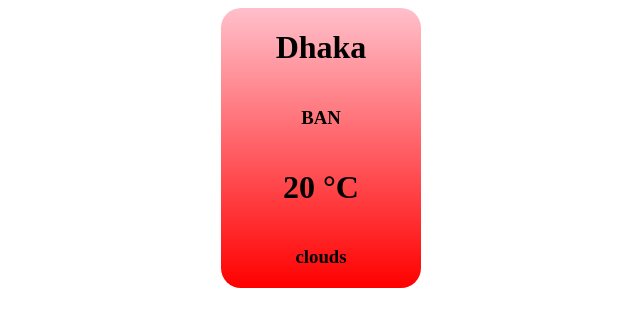
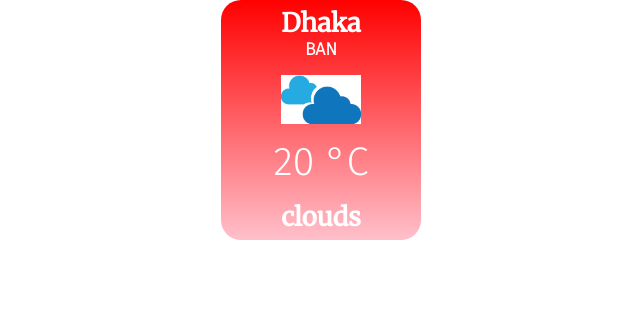
Before and after one commit to NMShihab/weather-news, a React (Create React App) app: page / in a window 1280 px wide. Shown: the top 326 px of the page, without its empty margins (319-959 px from the left). Built offline with nearby package versions, Linux system fonts and the light colour scheme.

Commit message:
set image and add style

```diff
--- a/src/App.css
+++ b/src/App.css
@@ -1,14 +1,47 @@
+@import url('https://fonts.googleapis.com/css2?family=Merriweather|Fira+Sans:ital,wght@0,300;1,900&display=swap');
 .App{
     margin: 0 auto;
+    color: white;
+}
+
+.location{
+    text-align: center;
+
 }
 
 .card{
     margin: 0 auto;
-    background: linear-gradient(to top, red,pink);
+    background: linear-gradient(to bottom, red,pink);
     width: 200px;
-    height: 280px;
+    height: 240px;
     display: flex;
     flex-direction: column;
+    justify-content: space-around;
     align-items: center;
     border-radius: 20px;
 }
+
+.city{
+    font-family: 'Merriweather', serif;
+    font-size: 1.6rem;
+}
+
+.country{
+    font-family: 'Fira Sans', sans-serif;
+    font-size: 1.1rem;
+}
+
+.temp{
+    font-family:'Fira Sans', sans-serif;
+    font-size: 2.5rem;
+    font-weight: 200;
+}
+
+.condition{
+    font-family: 'Merriweather', serif;
+    font-size: 1.6rem;
+}
+.icon{
+    width: 40%;
+
+}
--- a/src/card.js
+++ b/src/card.js
@@ -3,9 +3,11 @@ import React from 'react'
 const Weathercard = (props) => {
     return (
         <div className="card">
-            <h1 className="city">Dhaka</h1>
-            <h3 className="country">BAN</h3>
-            <img className="image" src="" alt=""/>
+            <div className="location">
+                <h1 className="city">Dhaka</h1>
+                <h3 className="country">BAN</h3>
+            </div>
+            <img className="icon" src="./img/cloud.jpg" alt="image"/>
             <h1 className="temp">20 °C</h1>
             <h3 className="condition">clouds</h3>
         </div>
--- a/src/index.css
+++ b/src/index.css
@@ -1,13 +1,9 @@
--body {
+* {
   margin: 0;
+  padding: 0;
   font-family: -apple-system, BlinkMacSystemFont, 'Segoe UI', 'Roboto', 'Oxygen',
     'Ubuntu', 'Cantarell', 'Fira Sans', 'Droid Sans', 'Helvetica Neue',
     sans-serif;
   -webkit-font-smoothing: antialiased;
   -moz-osx-font-smoothing: grayscale;
 }
-
-code {
-  font-family: source-code-pro, Menlo, Monaco, Consolas, 'Courier New',
-    monospace;
-}
```
Also changed, not shown: public/img/cloud.jpg (added).
